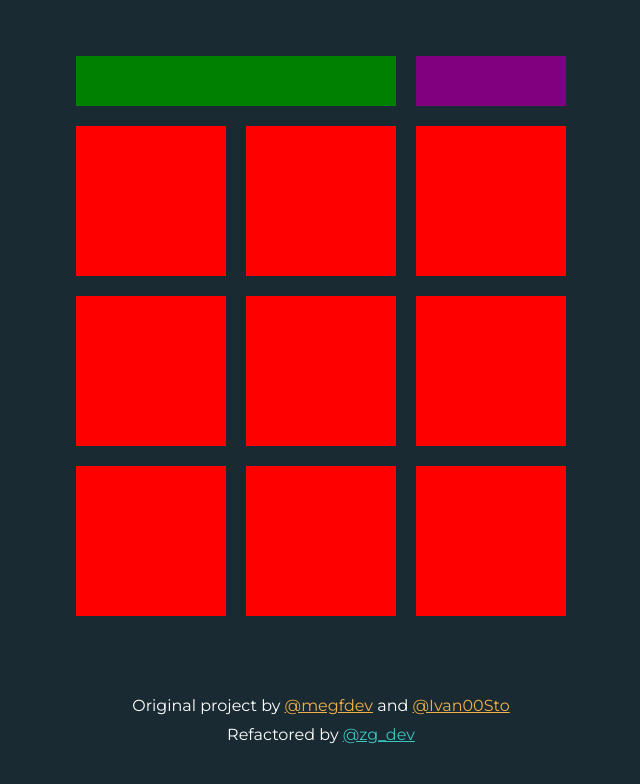
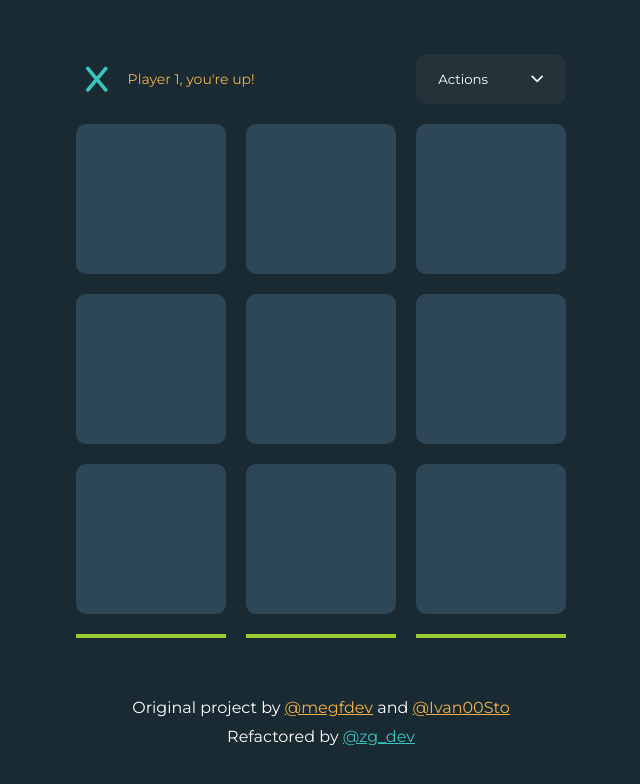
Before and after one commit to jclegg31/tic-tac-toe, a plain HTML site: page index.html in a window 1280 px wide. Shown: the whole page, without its empty margins (319-959 px from the left). Drawn offline with Linux system fonts and the light colour scheme; a web font is replaced by a local one.

Commit message:
Work on board and menu

```diff
--- a/css/index.css
+++ b/css/index.css
@@ -31,6 +31,29 @@ body {
   align-items: center;
 }
 
+/* Shared utility classes */
+.hidden {
+  display: none !important;
+}
+
+.yellow {
+  color: var(--yellow);
+}
+
+.turquoise {
+  color: var(--turquoise);
+}
+
+/* check on these rgba values */
+.shadow {
+  box-shadow: rgba(0, 0, 0, 0.4) 0px 2px 4px,
+    rgba(0, 0, 0, 0.3) 0px 7px 13px -3px, rgba(0, 0, 0, 0.3);
+}
+
+.border {
+  border: 1px solid rgba(211, 211, 211, 0.4) !important;
+}
+
 /* mobile styles */
 .grid {
   display: grid;
@@ -50,17 +73,105 @@ body {
 }
 
 .turn {
-  background-color: green;
+  color: var(--yellow);
+
+  /* how to align itself within the grid */
   grid-column-start: 1;
   grid-column-end: 3;
+  align-self: center;
+
+  /* how the content in the container will be aligned */
+  display: flex;
+  align-items: center;
+  gap: 20px;
+}
+
+@keyframes turn-text-animation {
+  0% {
+    opacity: 0;
+    transform: translateX(-20px);
+  }
+  100% {
+    opacity: 100%;
+    transform: translateX(0);
+  }
+}
+
+.turn p {
+  font-size: 14px;
+  animation: 0.6s ease-in-out turn-text-animation;
+}
+
+@keyframes turn-icon-animation {
+  0% {
+    transform: scale(1);
+  }
+  25% {
+    transform: scale(1.4);
+  }
+  100% {
+    transform: scale(1);
+  }
+}
+
+.turn i {
+  font-size: 1.8rem;
+  margin-left: 10px;
+  animation: 0.6s ease-in-out turn-icon-animation;
+}
+
+/* Menu styles */
+.menu {
+  position: relative;
+}
+
+.menu-btn {
+  width: 100%;
+  height: 100%;
+  display: flex;
+  justify-content: space-around;
+  align-items: center;
+  border-radius: 10px;
+  color: white;
+  background-color: rgba(211, 211, 211, 0.05);
+  border: 1px solid transparent;
+}
+
+.menu .items {
+  position: absolute;
+  z-index: 10;
+  top: 60px;
+  right: 0;
+  background-color: #203139;
+  border-radius: 2px;
+  padding: 10px;
+}
+
+/* drop down menu */
+.menu .items button {
+  background-color: transparent;
+  padding: 8px;
+  color: white;
+}
+
+/* hover styles for dropdown menu */
+.menu .items button:hover {
+  text-decoration: underline;
+  cursor: pointer;
 }
 
 .square {
-  background-color: red;
+  background-color: var(--gray);
+  border-radius: 10px;
+  display: flex;
+  justify-content: center;
+  align-items: center;
+  font-size: 3rem;
 }
 
 .score {
   background-color: blue;
+  border: 2px solid yellowgreen;
 }
 
 .actions {
--- a/index.html
+++ b/index.html
@@ -11,23 +11,44 @@
     <link rel="preconnect" href="https://fonts.gstatic.com" crossorigin>
     <link href="https://fonts.googleapis.com/css2?family=Lekton:wght@400;700&family=Montserrat&display=swap"
         rel="stylesheet">
+    <script src="https://kit.fontawesome.com/a3f11998f4.js" crossorigin="anonymous"></script>
     <title>Vanilla JS Tic-tac-toe</title>
 </head>
 
 <body>
     <main>
+        <!-- Turn indicator - whose turn is it? -->
         <div class="grid">
-            <div class="turn"></div>
-            <div class="actions"></div>
-            <div class="square"></div>
-            <div class="square"></div>
-            <div class="square"></div>
-            <div class="square"></div>
-            <div class="square"></div>
-            <div class="square"></div>
-            <div class="square"></div>
-            <div class="square"></div>
-            <div class="square"></div>
+            <div class="turn">
+                <i class="fa-solid fa-x turquoise"></i>
+                <p>Player 1, you're up!</p>
+            </div>
+
+            <!-- Dropdown menu -->
+            <div class="menu">
+                <button class="menu-btn" data-id="menu-button">
+                    Actions
+                    <i class="fa-solid fa-chevron-down"></i>
+                </button>
+
+                <div class="items border hidden" data-id="menu-popover">
+                    <button data-id="reset-btn">Reset</button>
+                    <button data-id="new-round-btn">New Round</button>
+                </div>
+            </div>
+
+            <!-- Game Board -->
+            <div class="square shadow"></div>
+            <div class="square shadow"></div>
+            <div class="square shadow"></div>
+            <div class="square shadow"></div>
+            <div class="square shadow"></div>
+            <div class="square shadow"></div>
+            <div class="square shadow"></div>
+            <div class="square shadow"></div>
+            <div class="square shadow"></div>
+
+            <!-- Scoreboard -->
             <div class="score"></div>
             <div class="score"></div>
             <div class="score"></div>
```
